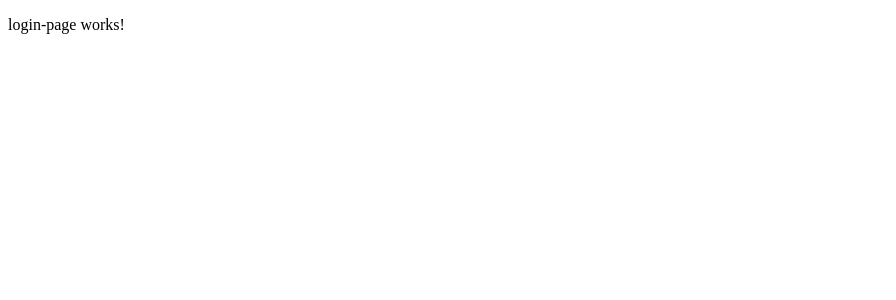
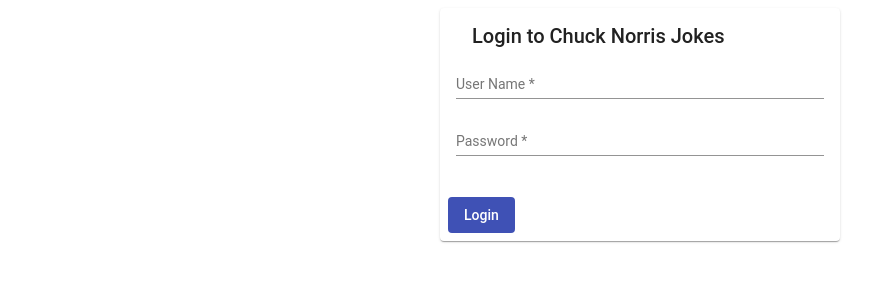
Before and after one commit to NVZver/case-chuck, an Angular app: page /login in a window 1280 px wide. Shown: the top 300 px of the page, without its empty margins (0-896 px from the left). Built offline with nearby package versions, Linux system fonts and the light colour scheme.

Commit message:
Added a simple login form

```diff
--- a/angular.json
+++ b/angular.json
@@ -70,7 +70,7 @@
             "tsConfig": "src/tsconfig.spec.json",
             "karmaConfig": "src/karma.conf.js",
             "styles": [
-              "src/styles.css"
+              "src/styles.scss"
             ],
             "scripts": [],
             "assets": [
--- a/src/app/app.module.ts
+++ b/src/app/app.module.ts
@@ -1,4 +1,5 @@
 import { BrowserModule } from '@angular/platform-browser';
+import { BrowserAnimationsModule } from '@angular/platform-browser/animations';
 import { NgModule } from '@angular/core';
 
 import { AppComponent } from './app.component';
@@ -11,6 +12,7 @@
   ],
   imports: [
     BrowserModule,
+    BrowserAnimationsModule,
     AppRoutingModule,
     LoginModule
   ],
--- /dev/null
+++ b/src/app/login/login-form/login-form.component.html
@@ -0,0 +1,21 @@
+<mat-card>
+  <mat-card-header>
+    <mat-card-title>Login to Chuck Norris Jokes</mat-card-title>
+  </mat-card-header>
+  <mat-card-content>
+    <form class="login-form" [formGroup]="formLogin">
+      <mat-form-field>
+        <input matInput class="login-input" type="text" placeholder="User Name"
+          [formControlName]="'userName'">
+      </mat-form-field>
+      <mat-form-field>
+        <input matInput class="login-input" type="password" placeholder="Password"
+          [formControlName]="'password'">
+      </mat-form-field>
+
+    </form>
+  </mat-card-content>
+  <mat-card-actions>
+    <button mat-flat-button color="primary" (click)="submit()">Login</button>
+  </mat-card-actions>
+</mat-card>
--- /dev/null
+++ b/src/app/login/login-form/login-form.component.scss
@@ -0,0 +1,7 @@
+.login {
+  &-form {
+    display: flex;
+    flex-direction: column;
+    justify-content: center;
+  }
+}
--- /dev/null
+++ b/src/app/login/login-form/login-form.component.ts
@@ -0,0 +1,39 @@
+import { Component, OnInit } from '@angular/core';
+import { FormGroup, FormControl, Validators, AbstractControl } from '@angular/forms';
+
+@Component({
+  selector: 'app-login-form',
+  templateUrl: './login-form.component.html',
+  styleUrls: ['./login-form.component.scss']
+})
+export class LoginFormComponent implements OnInit {
+  formLogin: FormGroup;
+  inputUserName: FormControl;
+  inputPassword: FormControl;
+
+  constructor() {
+    this.inputUserName = new FormControl('', [
+      Validators.required
+    ]);
+    this.inputPassword = new FormControl('', [
+      this.validatePassword,
+      Validators.required
+    ]);
+    this.formLogin = new FormGroup({
+      'userName': this.inputUserName,
+      'password': this.inputPassword
+    });
+  }
+
+  ngOnInit() {
+  }
+
+  submit() {
+
+  }
+
+  validatePassword(control: AbstractControl): { [key: string]: any } | null {
+    return null;
+  }
+
+}
--- a/src/app/login/login-page/login-page.component.html
+++ b/src/app/login/login-page/login-page.component.html
@@ -1,3 +1,5 @@
-<p>
-  login-page works!
-</p>
+<div class="login-page">
+  <div class="login-form">
+    <app-login-form></app-login-form>
+  </div>
+</div>
--- a/src/app/login/login-page/login-page.component.scss
+++ b/src/app/login/login-page/login-page.component.scss
@@ -0,0 +1,16 @@
+:host {
+  width: 100%;
+}
+
+.login {
+  &-page {
+    display: flex;
+    justify-content: center;
+    align-content: center;
+  }
+
+  &-form {
+    width: 400px;
+    height: 400px;
+  }
+}
--- a/src/styles.scss
+++ b/src/styles.scss
@@ -1 +1,6 @@
 /* You can add global styles to this file, and also import other style files */
+@import "~@angular/material/prebuilt-themes/indigo-pink.css";
+
+body {
+  font-family: 'Roboto', Helvetica, Arial, sans-serif;
+}
```
Also changed, not shown: src/app/login/login.module.ts (+18 -2 lines), 1 other file (tests, documents, lock files or other folders).
